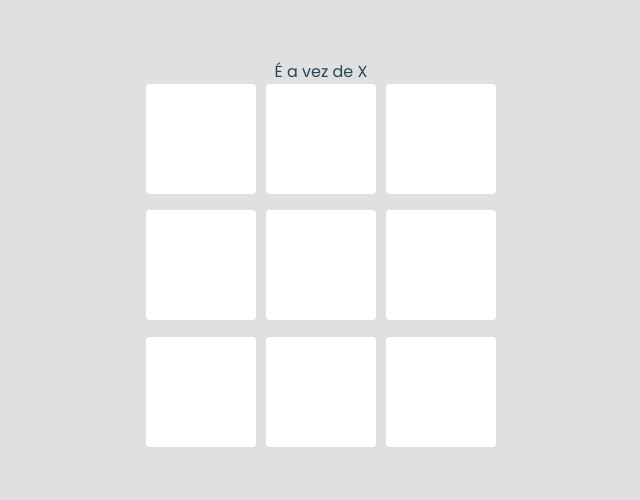
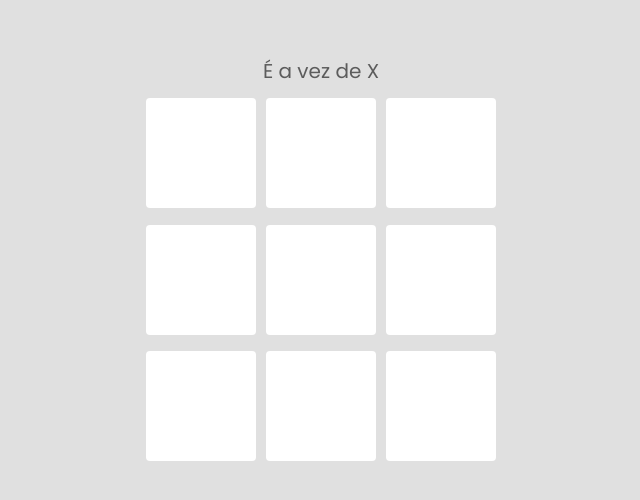
Before and after one commit to kauan777/jogo-da-velha-nextjs, a Next.js app: page / in a window 1280 px wide. Shown: the part 144-644 px from the top of the page, without its empty margins (319-959 px from the left). Built offline with nearby package versions, Linux system fonts and the light colour scheme.

Commit message:
adicionando libs

```diff
--- a/package.json
+++ b/package.json
@@ -9,10 +9,12 @@
     "lint": "next lint"
   },
   "dependencies": {
+    "axios": "^0.27.2",
     "next": "12.2.3",
     "react": "18.2.0",
     "react-dom": "18.2.0",
-    "sass": "^1.54.0"
+    "sass": "^1.54.0",
+    "universal-cookie": "^4.0.4"
   },
   "devDependencies": {
     "@types/node": "18.6.3",
--- a/src/pages/index.tsx
+++ b/src/pages/index.tsx
@@ -41,7 +41,8 @@ export default function Home() {
   };
 
   const play = (index: number) => {
-    if (marks[index]) {
+
+    if (marks[index] || gameOver) {
       return;
     }
     setMarks((prev) => ({ ...prev, [index]: turn }));
@@ -80,6 +81,7 @@ export default function Home() {
   }
 
   const reset = () => {
+    setTurn(marks[0] == "X" ? "O" : "X")
     setMarks({})
     setWinner(null)
     setDraw(null)
@@ -91,9 +93,9 @@ export default function Home() {
       <div className={styles.container}>
 
         {winner && <h1>Parabéns {winner}, você ganhou</h1> }
-        {draw && <h1>Empate</h1> }
-        {!gameOver && <p>É a vez de {turn}</p>}
-        <div className={styles.board}>
+        {draw && <h1 className={styles.draw}>Empate</h1> }
+        {!gameOver && <p className={styles.turn}>É a vez de {turn}</p>}
+        <div className={`${styles.board} ${gameOver && styles.gameOver}`}>
           {getSquares().map((_, index) => (
             <div
               key={index}
@@ -105,7 +107,13 @@ export default function Home() {
           ))}
         </div>
         <div className={styles.button}>
-          {gameOver && <button onClick={reset}>Jogar novamente</button>}
+          {gameOver &&(
+                <button
+                  className={styles.playAgain}
+                  onClick={reset}
+                   >
+                    Jogar novamente
+                </button>)}
         </div>
       </div>
     );
--- a/styles/home.module.scss
+++ b/styles/home.module.scss
@@ -49,6 +49,32 @@
 
 }
 
-.teste{
-    background-color: red;
+.gameOver{
+    opacity: 0.5;
 }
+
+.turn{
+    font-size: 20px;
+    margin: 12px;
+    color: #5c5c5c;
+}
+
+.draw{
+    margin-bottom: 1rem;
+}
+
+.playAgain{
+    width: 180px;
+
+    margin-top: 1rem;
+    padding: 12px 0px 12px 0px;
+
+    border: none;
+    border-radius: .25rem;
+
+    color: #fff;
+    font-weight: bold;
+    background: #272727;
+
+    cursor: pointer;
+}
```
Also changed, not shown: 1 other file (tests, documents, lock files or other folders).
